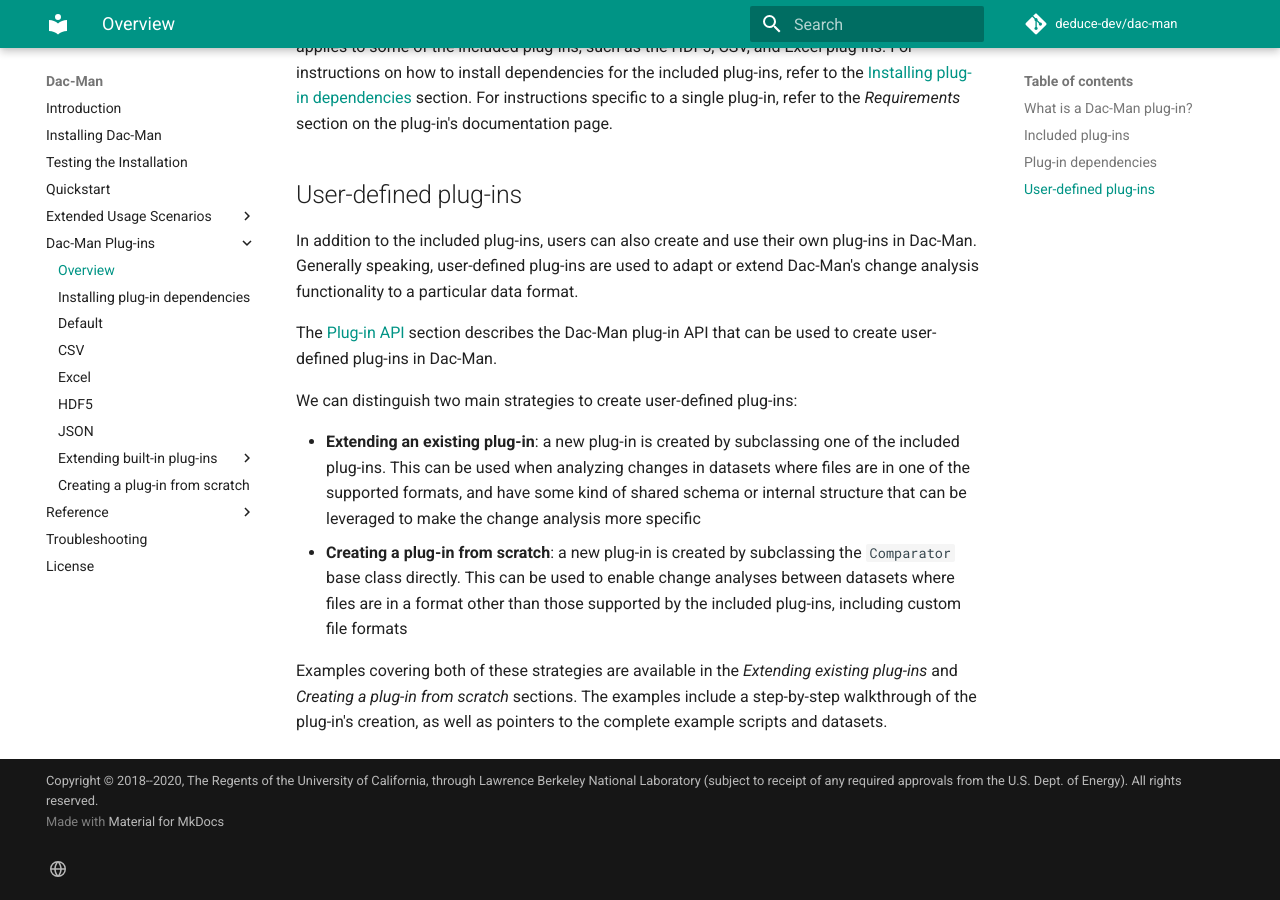
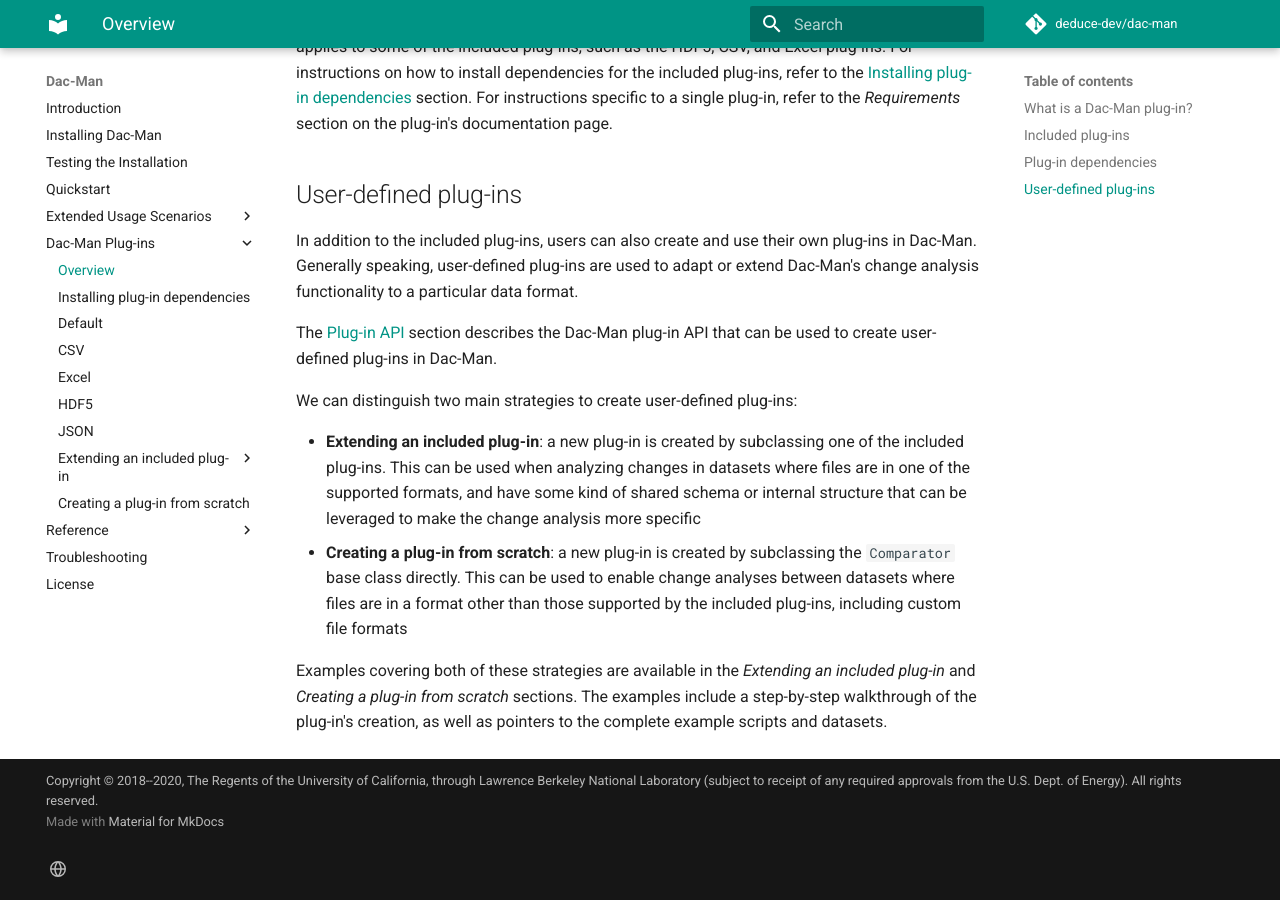
Before and after one commit to deduce-dev/dac-man, an MkDocs documentation site: the page built from docs/plugins/overview.md, in a window 1280 px wide and 900 px high, scrolled down 1047 px. Built offline with MkDocs 1.6.1 and Material for MkDocs 9.7.7, drawn with Linux system fonts in a browser that asks for light colours; comment, search, counter and statistics services are not loaded.

Commit message:
Make section title consistent in text and navigation

```diff
--- a/docs/plugins/overview.md
+++ b/docs/plugins/overview.md
@@ -45,10 +45,10 @@ that can be used to create user-defined plug-ins in Dac-Man.
 
 We can distinguish two main strategies to create user-defined plug-ins:
 
-- **Extending an existing plug-in**: a new plug-in is created by subclassing one of the included plug-ins.
+- **Extending an included plug-in**: a new plug-in is created by subclassing one of the included plug-ins.
   This can be used when analyzing changes in datasets where files are in one of the supported formats, and have some kind of shared schema or internal structure that can be leveraged to make the change analysis more specific
 - **Creating a plug-in from scratch**: a new plug-in is created by subclassing the `Comparator` base class directly. This can be used to enable change analyses between datasets where files are in a format other than those supported by the included plug-ins, including custom file formats
 
-Examples covering both of these strategies are available in the *Extending existing plug-ins* and *Creating a plug-in from scratch* sections.
+Examples covering both of these strategies are available in the *Extending an included plug-in* and *Creating a plug-in from scratch* sections.
 The examples include a step-by-step walkthrough of the plug-in's creation,
 as well as pointers to the complete example scripts and datasets.
--- a/mkdocs.yml
+++ b/mkdocs.yml
@@ -27,7 +27,7 @@ nav:
     # - HDF5 and EDF files: examples/hdf5-edf.md
     # - CSV files: examples/csv.md
     # - Excel files: examples/excel.md
-    - Extending built-in plug-ins:
+    - Extending an included plug-in:
       - CSV: plugins-docs/extend/csv.md
       - HDF5: plugins-docs/extend/hdf5-edf.md
       - JSON: plugins-docs/extend/json.md
```
